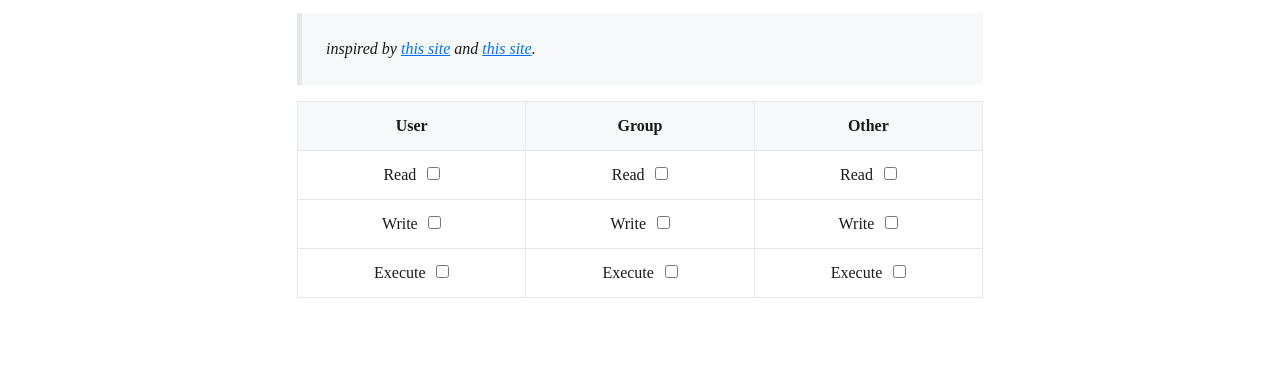
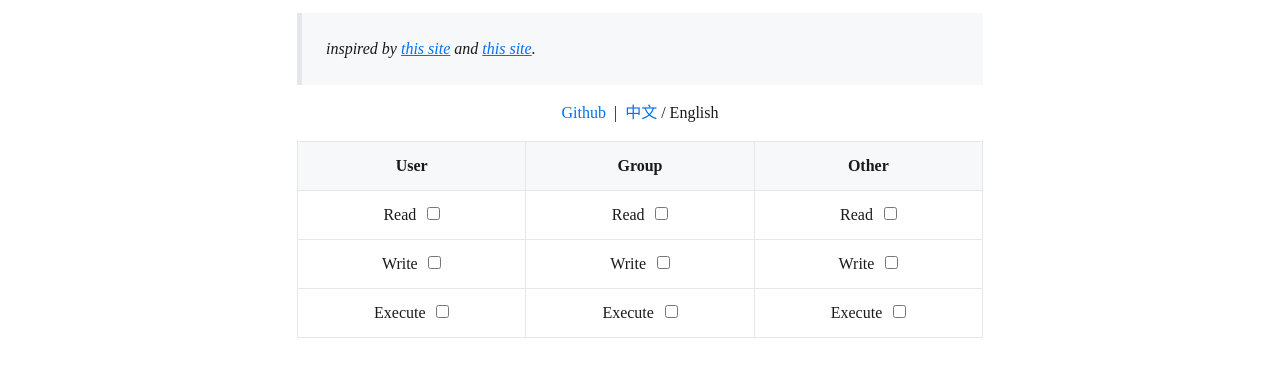
Before and after one commit to ppz-pro/chmod-calc, a plain HTML site: page index.html in a window 1280 px wide. Shown: the part 100-476 px from the top of the page. Drawn offline with Linux system fonts and the light colour scheme.

Commit message:
feat: 中英文切换

```diff
--- a/index.html
+++ b/index.html
@@ -1,5 +1,5 @@
 <!DOCTYPE html>
-<html>
+<html lang="zh-CN">
 <head>
   <meta charset="UTF-8"/>
   <meta content="width=device-width, initial-scale=1.0" name="viewport"/>
@@ -101,6 +101,16 @@
     pre:empty {
       display: none;
     }
+    nav {
+      text-align: center;
+      margin-bottom: 1rem;
+    }
+    nav * {
+      display: inline-block;
+    }
+    nav a {
+      text-decoration: none;
+    }
   </style>
 </head>
 <body>
@@ -117,6 +127,21 @@
         <blockquote>
           <i>inspired by <a href="https://linuxhandbook.com/chmod-calculator/">this site</a> and <a href="https://newcss.net/">this site</a>.</i>
         </blockquote>
+        <nav>
+          <div><a href="https://github.com/ppz-pro/chmod-calc">Github</a></div>
+          <span>&nbsp;|&nbsp;</span>
+          <div>
+            ${zh
+              ? '<span>中文</span>'
+              : '<a href="javascript:render(true)">中文</a>'
+            }
+            <span>/</span>
+            ${zh
+              ? '<a href="javascript:render()">English</a>'
+              : '<span>English</span>'
+            }
+          </div>
+        </nav>
         <main>
           <table>
             <thead>
@@ -156,7 +181,7 @@
     const lang = navigator.language || navigator.userLanguage
     render(lang.slice(0, 2) == 'zh')
     // 计算
-    el('tbody').onchange = function calculate() {
+    el('body').onchange = function calculate() {
       const val = selector => Number(el(selector).checked)
       const user = {
         r: val('tbody tr td input'),
```
Also changed, not shown: 1 other file.
